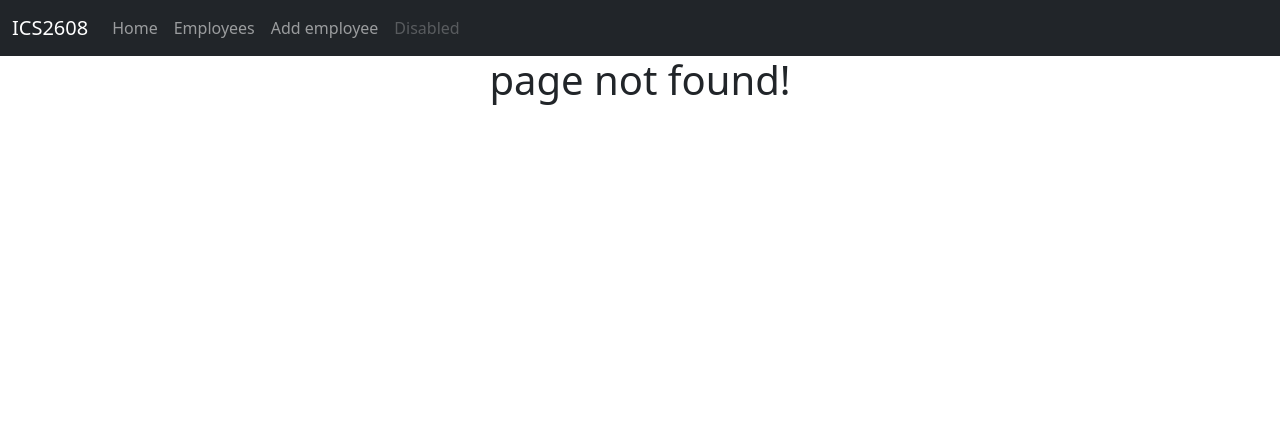
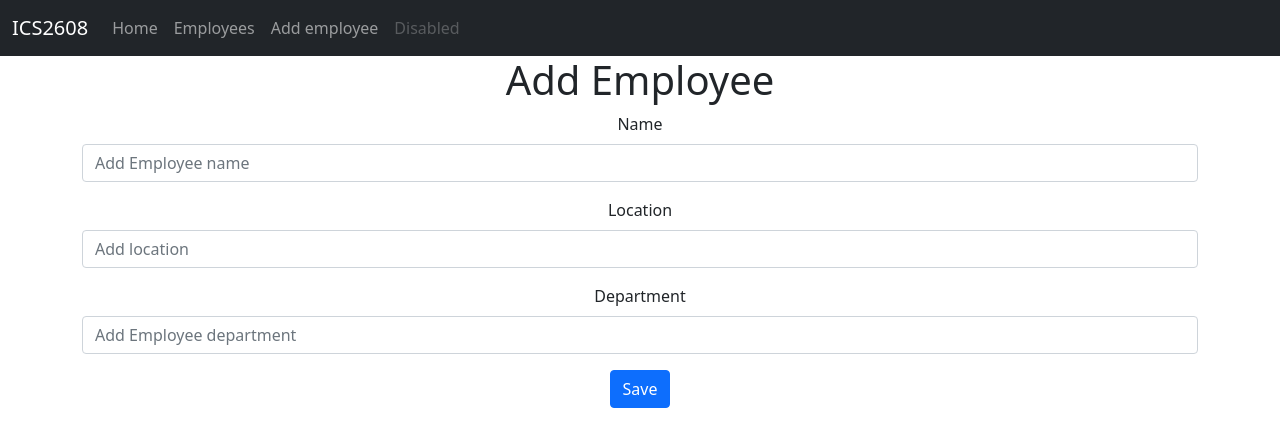
Before and after one commit to Fluffaro/myfirstreact, a React (Create React App) app: page /add in a window 1280 px wide. Before the commit this address had no page. Shown: the top 446 px of the page. Built offline with nearby package versions, Linux system fonts and the light colour scheme.

Commit message:
update and delete

```diff
--- a/src/components/Employee.js
+++ b/src/components/Employee.js
@@ -1,45 +1,79 @@
+import {useEffect, useState } from "react";
 import employeeService from "../services/employeeService";
-import {useEffect, useState } from "react";
+import {Link} from "react-router-dom";
 
-const Employee = () =>{
-    const[Employees, setEmployees] = useState([]);
+const Employee = () => {
+
+    const[employees, setEmployees] = useState([])
 
     useEffect(
-            () =>{
+            () => {
+      refreshEmployeeTable();
+    }
+    )
+
+    const refreshEmployeeTable = () =>{
         employeeService.getEmployees()
             .then(
-                response =>{
-                setEmployees(response.data);
+                response => {
+                    setEmployees(response.data)
+
                 }
             )
             .catch(
-                    () =>(
-                        console.log("pasensya ule")
+                () =>
+                {
+                    console.log("got an error!")
+                }
             )
-            );
+
     }
-    );
+
+    const deleteEmployee = (employeeId) =>{
+        employeeService.deleteEmployee(employeeId)
+            .then(
+                response =>{
+                    console.log("successfully deleted!")
+                    refreshEmployeeTable();
+                }
+            )
+            .catch(
+                error =>{
+                    console.error("got an errorE!", error)
+                }
+            )
+
+    }
+
     return(
-        <div className="container">
-            <h3>List of Employees</h3>
             <div>
-                <table className="table table-hover table-light table-striped">
+                <h3>
+                    List of Employees </h3>
+                <div className="container ">
+                    <table className = "table table-hover table-light table-striped" >
                     <thead>
-        <tr className="table-danger">
+                    <tr class = "table-danger">
                             <td>Name</td>
                             <td>Location</td>
                             <td>Department</td>
+                            <td>Action</td>
                             </tr>
                             </thead>
-
                             <tbody>
                         {
-                        Employees.map(
-                            Employee =>(
-                                <tr>
-                                    <td>{Employee.name}</td>
-                                    <td>{Employee.location}</td>
-                                    <td>{Employee.department}</td>
+                            employees.map(
+                                    employee => (
+                                        <tr key={employee.employeeId}>
+                                            <td>{employee.name}</td>
+                                            <td>{employee.department}</td>
+                                            <td>{employee.location}</td>
+                                            <td>
+                                                <div className="d-grid gap-2 d-md-flex justify-content-center">
+                                                <Link className="btn btn-outline-primary" to={`/edit/${employee.employeeId}`}>Update</Link>
+                                                <button className="btn btn-outline-danger" onClick={(e)=>deleteEmployee(employee.employeeId)}>Delete</button>
+                                                </div>
+                                            </td>
+
                                         </tr>
                                                 )
                             )
@@ -49,7 +83,7 @@ const Employee = () =>{
                     </table>
                 </div>
             </div>
-    );
-};
+            )
+}
 
 export default Employee
--- a/src/components/Router.js
+++ b/src/components/Router.js
@@ -2,7 +2,7 @@ import { BrowserRouter, Routes, Route} from "react-router-dom";
 import Home from "./Home";
 import Employee from "./Employee";
 import PageNotFound from "./PageNotFound";
-
+import AddEmployee from "../services/AddEmployee";
 
 const Router = () =>{
     return(
@@ -14,7 +14,8 @@ const Router = () =>{
                         <Route exact path="/myfirstreact" element={<Home />} />
                         <Route exact path="/employees" element={<Employee/>}/>
                         <Route exact path="*" element={<PageNotFound/>}/>
-
+                        <Route exact path="/add" element={<AddEmployee />} />
+                        <Route exact path="/edit/:employeeId" element={<AddEmployee />} />
                 </Routes>
             </BrowserRouter>
         </div>
--- /dev/null
+++ b/src/services/AddEmployee.js
@@ -0,0 +1,151 @@
+import {useEffect, useState} from "react";
+import employeeService from "../services/employeeService";
+import {useNavigate, useParams} from "react-router-dom";
+
+const AddEmployee = () =>{
+
+    const [name, setName] =  useState("");
+    const [location, setLocation] = useState("");
+    const [department, setDepartment] =  useState("");
+    const navigate = useNavigate();
+    const{employeeId} = useParams();
+
+
+
+    const saveEmployee = (e) =>{
+        e.preventDefault();
+
+        if(employeeId){
+            const employee = {employeeId, name, location, department};
+            employeeService.putEmployee(employee)
+                .then(
+                    response =>{
+                        console.log("updated employee", response. data)
+                        navigate("/employees")
+                    }
+                )
+                .catch(
+                    error =>{
+                        console.error("something went wrong!")
+
+                    }
+
+
+
+                )
+        }
+        else{
+            const employee = {name, location, department};
+            employeeService.postEmployee(employee)
+                .then(
+                    response =>{
+                        console.log("added new employee", response. data)
+                        navigate("/employees")
+                    }
+                )
+                .catch(
+                    error =>{
+                        console.error("something went wrong!")
+
+                    }
+
+                )
+
+        }
+
+
+    }
+
+    useEffect(
+
+        () =>{
+            if(employeeId){
+                employeeService.getEmployee(employeeId)
+                    .then(
+                        employee =>{
+                            setName(employee.data.name);
+                            setLocation(employee.data.location);
+                            setDepartment(employee.data.department);
+                            console.log(employee.data.name);
+                            console.log(employee.data.location);
+                            console.log(employee.data.department);
+
+
+
+                        }
+                    )
+
+                    .catch(
+                        error =>{
+                            console.error("error!", error)
+                        }
+                    )
+            }
+
+        },[])
+
+
+    return(
+        <div className="container">
+
+            <h1>Add Employee</h1>
+            <form>
+                <div className="mb-3">
+                    <label htmlFor="name" className="form-label">Name</label>
+                    <input
+                        type="text"
+                        className="form-control"
+                        value={name}
+                        id="name"
+                        placeholder="Add Employee name"
+                        onChange= {
+                    (e) => {
+                        setName(e.target.value)
+                    }
+                }
+                    />
+                </div>
+                <div className="mb-3">
+                    <label htmlFor="location" className="form-label">Location</label>
+                    <input
+                        type="text"
+                        className="form-control"
+                        value={location}
+                        id="location"
+                        placeholder="Add location"
+                    onChange= {
+                    (e) => {
+                        setLocation(e.target.value)
+                    }
+                }
+                    />
+                </div>
+
+                <div className="mb-3">
+                    <label htmlFor="department" className="form-label">Department</label>
+                    <input
+                        type="text"
+                        className="form-control"
+                        value={department}
+                        id="department"
+                        placeholder="Add Employee department"
+                    onChange= {
+                    (e) => {
+                        setDepartment(e.target.value)
+
+                    }
+                }
+                    />
+                </div>
+                <button type="submit" className="btn btn-primary"  onClick={(e) => saveEmployee(e)}>Save</button>
+            </form>
+        </div>
+
+
+    )
+
+
+
+}
+
+export default AddEmployee
--- a/src/services/employeeService.js
+++ b/src/services/employeeService.js
@@ -1,7 +1,22 @@
 import httpclient from "../commons/httpclient"
 
 const getEmployees = () =>{
-    return httpclient.get('/api/employees');
+    return httpclient.get('/employees');
 };
+const postEmployee =(data)=>{
+    return httpclient.post('/employees', data);
 
-export default {getEmployees}
+};
+const putEmployee =(data) =>{
+    return httpclient.put('/employees', data)
+}
+
+const getEmployee =(employeeId)=>{
+    return httpclient.get(`/employees/${employeeId}`)
+}
+
+const deleteEmployee =(employeeId)=>{
+    return httpclient.delete(`/employees/${employeeId}`)
+}
+
+export default {getEmployees, postEmployee, putEmployee, getEmployee, deleteEmployee}
```
Lines whose indentation alone changed are shown as unchanged.
